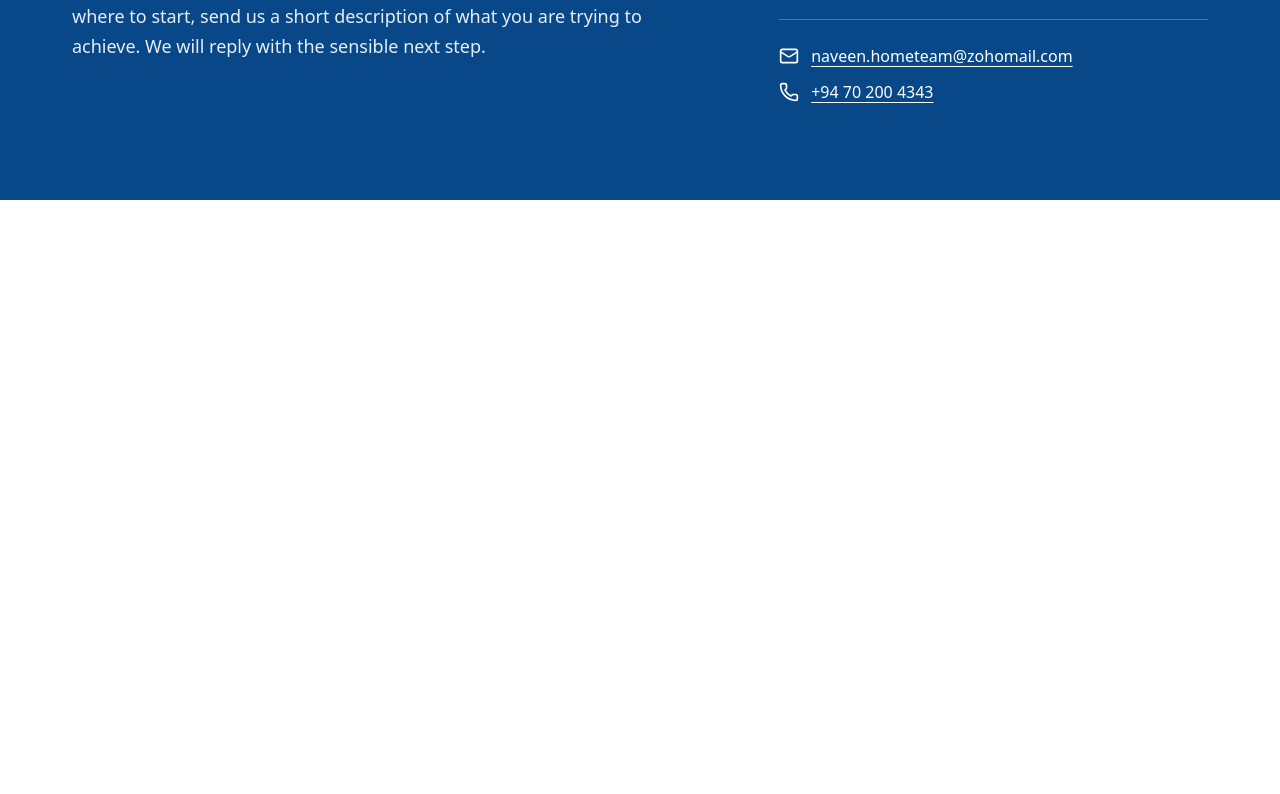
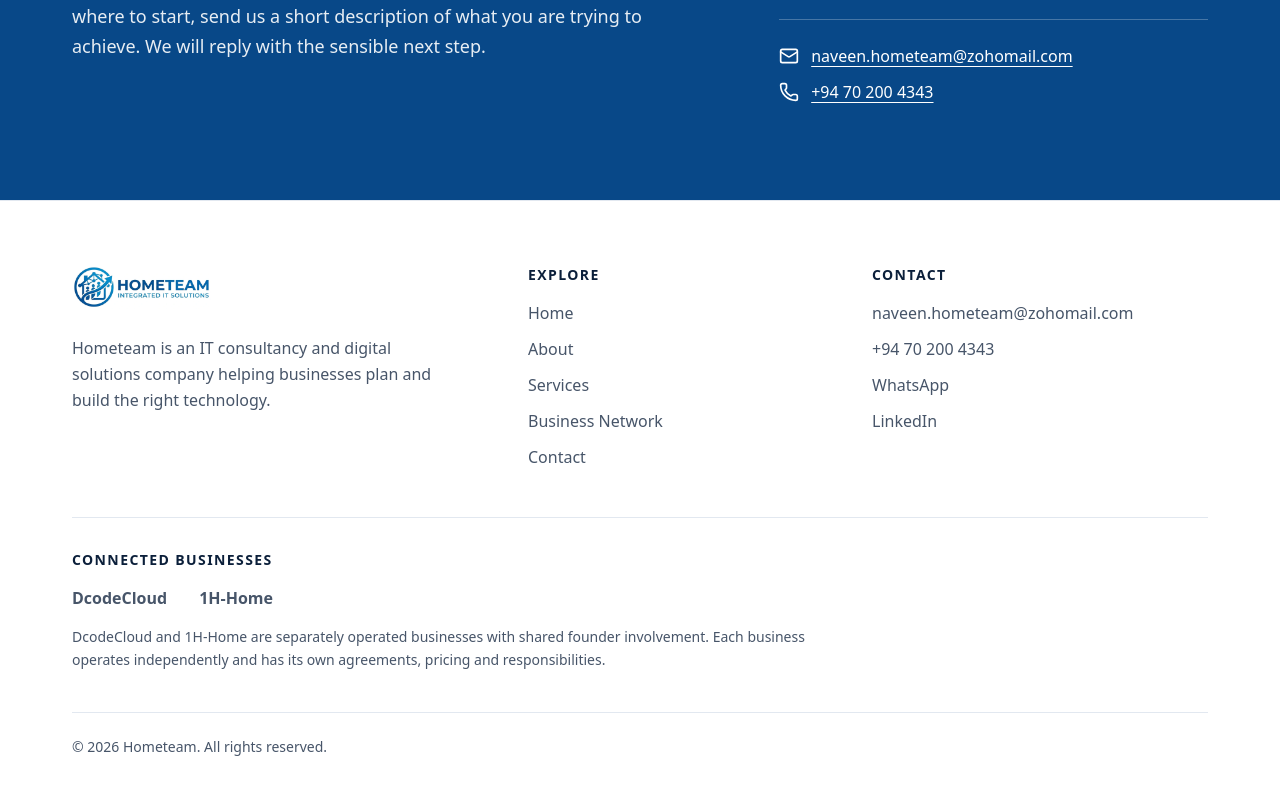
Before and after one commit to NaveenDG2002/Hometeam, a React (Vite) app: page / in a window 1280 px wide. Shown: the part 6926-7720 px from the top of the page. Before the commit the page ends 7126 px from the top, so only its background shows below. Built offline with nearby package versions, Linux system fonts and the light colour scheme; no server answers.

Commit message:
Add Footer

```diff
--- /dev/null
+++ b/src/components/layout/Footer.tsx
@@ -0,0 +1,116 @@
+import { Link } from 'react-router'
+import Container from '../ui/Container'
+import { contact, navItems } from '../../data/site'
+import { independenceNote } from '../../data/businesses'
+import logo from '../../assets/logos/hometeam.webp'
+
+const footerLinks = [...navItems, { label: 'Contact', to: '/contact' }]
+
+const linkClass =
+  'text-muted hover:text-brand-700 focus-visible:outline-2 focus-visible:outline-offset-2 focus-visible:outline-brand-500'
+
+const columnTitle = 'text-sm font-semibold uppercase tracking-widest !text-ink'
+
+export default function Footer() {
+  return (
+    <footer className="border-t border-line bg-white">
+      <Container className="py-12 sm:py-16">
+        <div className="grid gap-10 lg:grid-cols-[1.4fr_1fr_1.2fr] lg:gap-16">
+          <div>
+            <Link to="/" className="inline-block">
+              <img
+                src={logo}
+                alt="Hometeam, Integrated IT Solutions"
+                width={984}
+                height={311}
+                loading="lazy"
+                className="h-11 w-auto"
+              />
+            </Link>
+            <p className="mt-5 max-w-sm leading-relaxed text-muted">
+              Hometeam is an IT consultancy and digital solutions company helping businesses
+              plan and build the right technology.
+            </p>
+          </div>
+
+          <nav aria-label="Footer">
+            <h2 className={columnTitle}>Explore</h2>
+            <ul className="mt-4 space-y-3">
+              {footerLinks.map((item) => (
+                <li key={item.to}>
+                  <Link to={item.to} className={linkClass}>
+                    {item.label}
+                  </Link>
+                </li>
+              ))}
+            </ul>
+          </nav>
+
+          <div>
+            <h2 className={columnTitle}>Contact</h2>
+            <ul className="mt-4 space-y-3">
+              <li>
+                <a href={`mailto:${contact.email}`} className={`${linkClass} break-all`}>
+                  {contact.email}
+                </a>
+              </li>
+              <li>
+                <a href={contact.phoneHref} className={linkClass}>
+                  {contact.phone}
+                </a>
+              </li>
+              <li>
+                <a href={contact.whatsappHref} target="_blank" rel="noopener noreferrer" className={linkClass}>
+                  WhatsApp
+                  <span className="sr-only"> (opens in a new tab)</span>
+                </a>
+              </li>
+              <li>
+                <a href={contact.linkedinHref} target="_blank" rel="noopener noreferrer" className={linkClass}>
+                  LinkedIn
+                  <span className="sr-only"> (opens in a new tab)</span>
+                </a>
+              </li>
+            </ul>
+          </div>
+        </div>
+
+        <div className="mt-12 border-t border-line pt-8">
+          <h2 className={columnTitle}>Connected businesses</h2>
+          <ul className="mt-4 flex flex-col gap-3 sm:flex-row sm:gap-8">
+            <li>
+              <a
+                href="https://dcode-cloud-website.vercel.app/"
+                target="_blank"
+                rel="noopener noreferrer"
+                className={`${linkClass} font-semibold`}
+              >
+                DcodeCloud
+                <span className="sr-only"> (opens in a new tab)</span>
+              </a>
+            </li>
+            <li>
+              <a
+                href="https://1hhome.vercel.app/"
+                target="_blank"
+                rel="noopener noreferrer"
+                className={`${linkClass} font-semibold`}
+              >
+                1H-Home
+                <span className="sr-only"> (opens in a new tab)</span>
+              </a>
+            </li>
+          </ul>
+          <p className="mt-4 max-w-3xl text-sm leading-relaxed text-muted">
+            DcodeCloud and 1H-Home are separately operated businesses with shared founder
+            involvement. {independenceNote}
+          </p>
+        </div>
+
+        <p className="mt-10 border-t border-line pt-6 text-sm text-muted">
+          &copy; {new Date().getFullYear()} Hometeam. All rights reserved.
+        </p>
+      </Container>
+    </footer>
+  )
+}
--- a/src/components/layout/RootLayout.tsx
+++ b/src/components/layout/RootLayout.tsx
@@ -1,5 +1,6 @@
 import { Outlet, ScrollRestoration } from 'react-router'
 import Navbar from './Navbar'
+import Footer from './Footer'
 
 export default function RootLayout() {
   return (
@@ -16,6 +17,8 @@ export default function RootLayout() {
       <main id="main">
         <Outlet />
       </main>
+
+      <Footer />
       <ScrollRestoration />
     </>
   )
```
